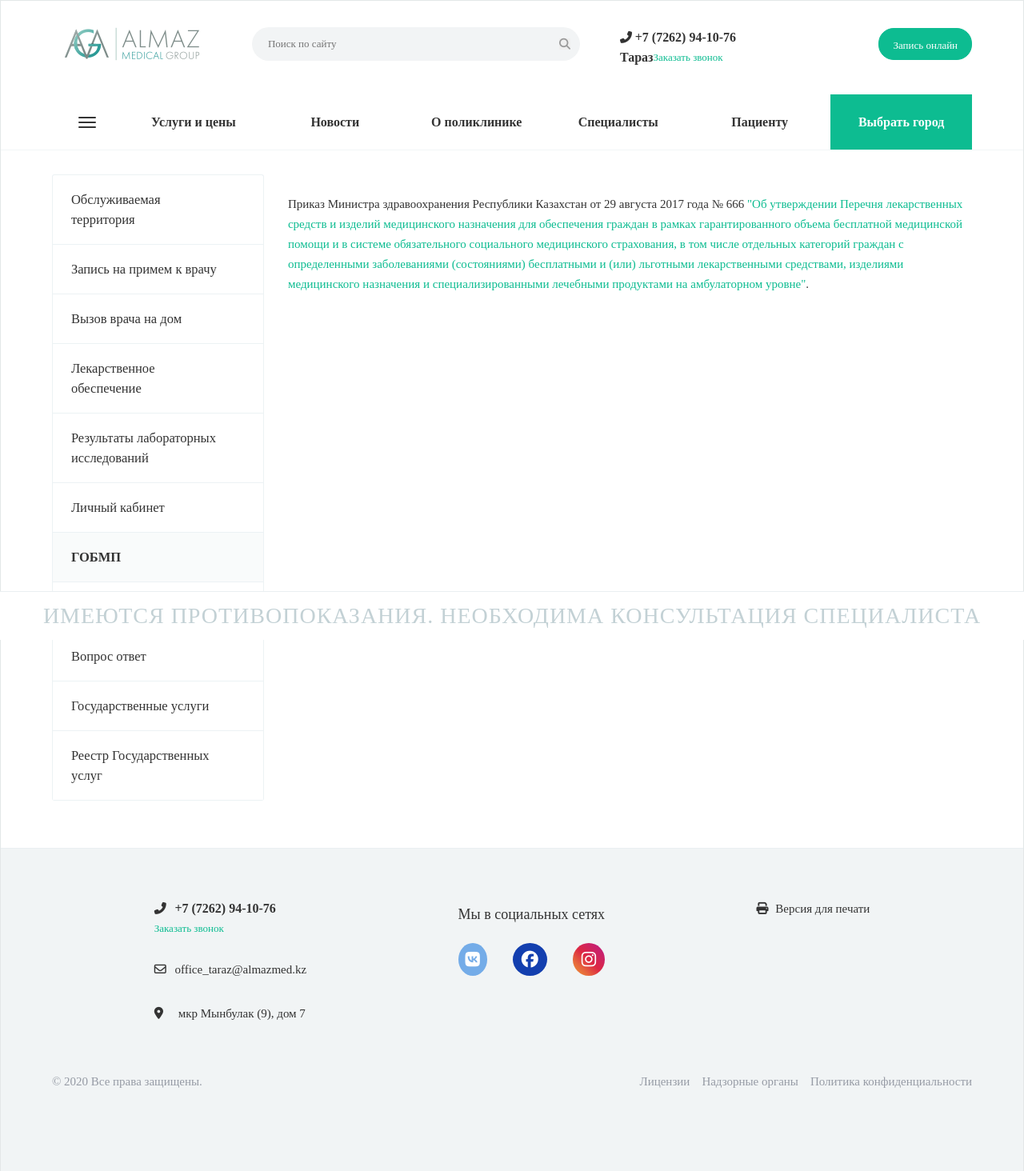
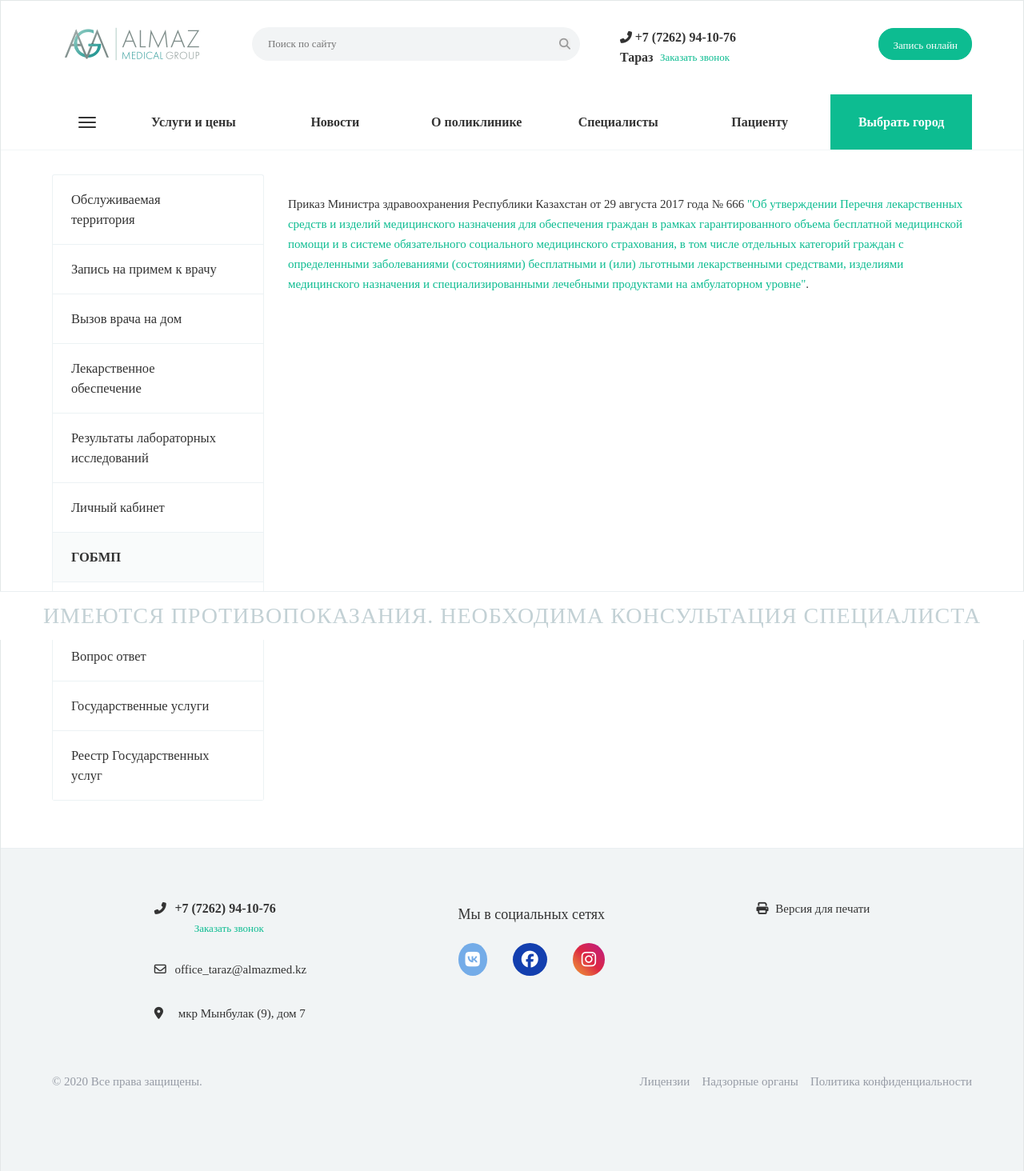
Before and after one commit to XcenaX/Almazmed, a Django app: template main/templates/gobmp.html in a window 1280 px wide. Shown: the whole page at 80% size. Run offline with Django 3.2, Linux system fonts and the light colour scheme; the template is opened without the code that fills it: values that come from a table or form of the project are taken from there, others are empty; data comes from the database, SQL or seed files in the repository; some libraries are stand-ins or nearby versions; some web fonts are replaced.

Commit message:
some fixes

```diff
--- a/main/static/css/styles.css
+++ b/main/static/css/styles.css
@@ -215,10 +215,9 @@ input {
 
 .callback-block {
   color: #0dbc91;
-  margin: 0 0 0 23px;
   cursor: pointer;
   padding-top: 3px;
-  margin-left: 50px;
+  margin-left: 50px !important;
   float: none;
 }
 
--- a/main/static/styles/styles.css
+++ b/main/static/styles/styles.css
@@ -845,9 +845,8 @@ a.button:hover {
 
 .callback-block {
   color: #0dbc91;
-  margin: 0 0 0 23px;
   cursor: pointer;
-  margin-left: 50px;
+  margin-left: 50px !important;
   padding-top: 3px;
 }
 
--- a/static/styles/styles.css
+++ b/static/styles/styles.css
@@ -848,10 +848,9 @@ a.button:hover {
 
 .callback-block {
   color: #0dbc91;
-  margin: 0 0 0 23px;
   cursor: pointer;
   float: none;
-  margin-left: 50px;
+  margin-left: 50px !important;
   padding-top: 3px;
 }
 
```
